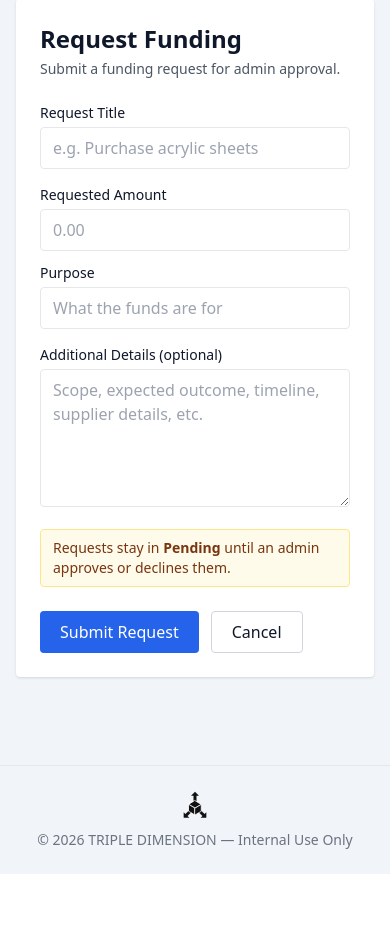
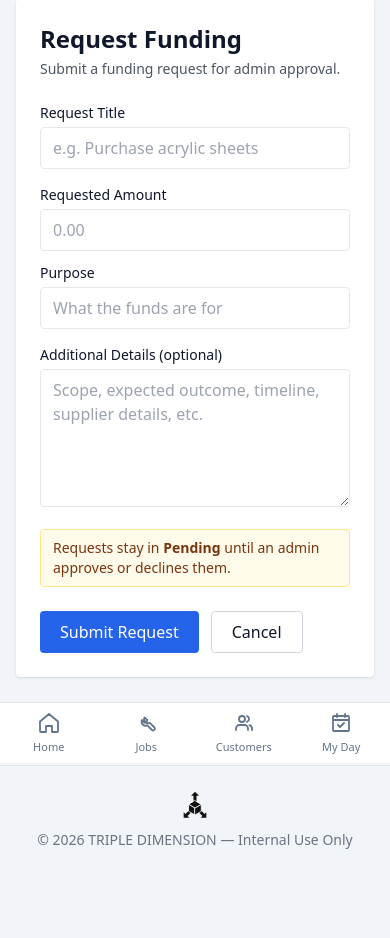
Before and after one commit to tripledimensioncode/tdmanagementapp, a Node server app: page /funds/requests/new in a window 390 px wide. Shown: the part 81-1019 px from the top of the page. Before the commit the page ends 955 px from the top, so only its background shows below. Run offline with Node 20, Linux system fonts and the light colour scheme; the visitor is signed in with stand-in values (Sample User, id 1); some libraries are stand-ins or nearby versions.

Commit message:
Add phone-only bottom shortcut bar (Home, Jobs, Customers, My Day)
Co-Authored-By: Claude Opus 5.5 <noreply@anthropic.com>

```diff
--- a/app.js
+++ b/app.js
@@ -203,6 +203,7 @@ app.use(csrf());
 app.use((req, res, next) => {
   res.locals.csrfToken = req.csrfToken();
   res.locals.currentUser = req.session.user || null;
+  res.locals.currentPath = req.path;
   // res.locals.flash is set by the flash() middleware above, which also
   // clears it from the session. Re-reading req.session.flash here (as this
   // used to) always got undefined and replaced the message with {}, so no
--- a/views/layout.ejs
+++ b/views/layout.ejs
@@ -2,7 +2,7 @@
 <html lang="en">
   <head>
     <meta charset="utf-8" />
-    <meta name="viewport" content="width=device-width, initial-scale=1" />
+    <meta name="viewport" content="width=device-width, initial-scale=1, viewport-fit=cover" />
     <title>TRIPLE DIMENSION</title>
     <link rel="icon" type="image/svg+xml" href="/public/images/favicon.svg" />
     <link rel="manifest" href="/manifest.webmanifest" />
@@ -27,6 +27,7 @@
     </main>
     <% if (!locals.hideChrome) { %>
       <%- include('partials/footer') %>
+      <%- include('partials/bottom-nav') %>
     <% } %>
     <script src="/public/js/app.js"></script>
   </body>
--- /dev/null
+++ b/views/partials/bottom-nav.ejs
@@ -0,0 +1,36 @@
+<%
+  // Phone/tablet-only shortcut bar fixed to the bottom of the screen.
+  // Hidden on desktop (lg and up), where the full link row is shown instead.
+  const path = locals.currentPath || '';
+  const tabs = [
+    { href: '/',            label: 'Home',      icon: 'M3 10.5 12 3l9 7.5V20a1 1 0 0 1-1 1h-5v-6h-6v6H4a1 1 0 0 1-1-1v-9.5Z' },
+    { href: '/fabrication', label: 'Jobs',      icon: 'M10.5 6.5a4 4 0 0 0 5.3 5.3l4.7 4.7a1.8 1.8 0 0 1-2.5 2.5l-4.7-4.7a4 4 0 0 1-5.3-5.3l2.6 2.6 2.1-.6.6-2.1-2.8-2.4Z' },
+    { href: '/customers',   label: 'Customers', icon: 'M16 19v-1.5a3.5 3.5 0 0 0-3.5-3.5h-5A3.5 3.5 0 0 0 4 17.5V19M10 11a3 3 0 1 0 0-6 3 3 0 0 0 0 6Zm10 8v-1.5a3.5 3.5 0 0 0-2.5-3.35M15 5.15a3 3 0 0 1 0 5.7' },
+    { href: '/my-day',      label: 'My Day',    icon: 'M8 3v3m8-3v3M4 9h16M5 5h14a1 1 0 0 1 1 1v13a1 1 0 0 1-1 1H5a1 1 0 0 1-1-1V6a1 1 0 0 1 1-1Zm4 9 2 2 4-4' }
+  ];
+  const isActive = (href) => href === '/' ? path === '/' : (path === href || path.startsWith(href + '/'));
+%>
+
+<nav
+  class="fixed bottom-0 left-0 right-0 z-50 border-t border-slate-200 bg-white/95 backdrop-blur lg:hidden"
+  style="padding-bottom: env(safe-area-inset-bottom);"
+  aria-label="Shortcuts"
+>
+  <div class="mx-auto grid max-w-md grid-cols-4">
+    <% tabs.forEach(function(tab) { const active = isActive(tab.href); %>
+      <a
+        href="<%= tab.href %>"
+        class="flex flex-col items-center justify-center gap-1 py-2 text-[11px] font-medium transition
+          <%= active ? 'text-blue-600' : 'text-slate-500 hover:text-slate-900' %>"
+        <%- active ? 'aria-current="page"' : '' %>
+      >
+        <svg xmlns="http://www.w3.org/2000/svg" class="h-6 w-6" fill="none" viewBox="0 0 24 24" stroke="currentColor" stroke-width="<%= active ? 2.2 : 1.8 %>">
+          <path stroke-linecap="round" stroke-linejoin="round" d="<%= tab.icon %>" />
+        </svg>
+        <span><%= tab.label %></span>
+      </a>
+    <% }); %>
+  </div>
+</nav>
+<!-- Spacer so the fixed bar never covers the end of the page on phones -->
+<div class="lg:hidden" style="height: calc(4rem + env(safe-area-inset-bottom));" aria-hidden="true"></div>
```
